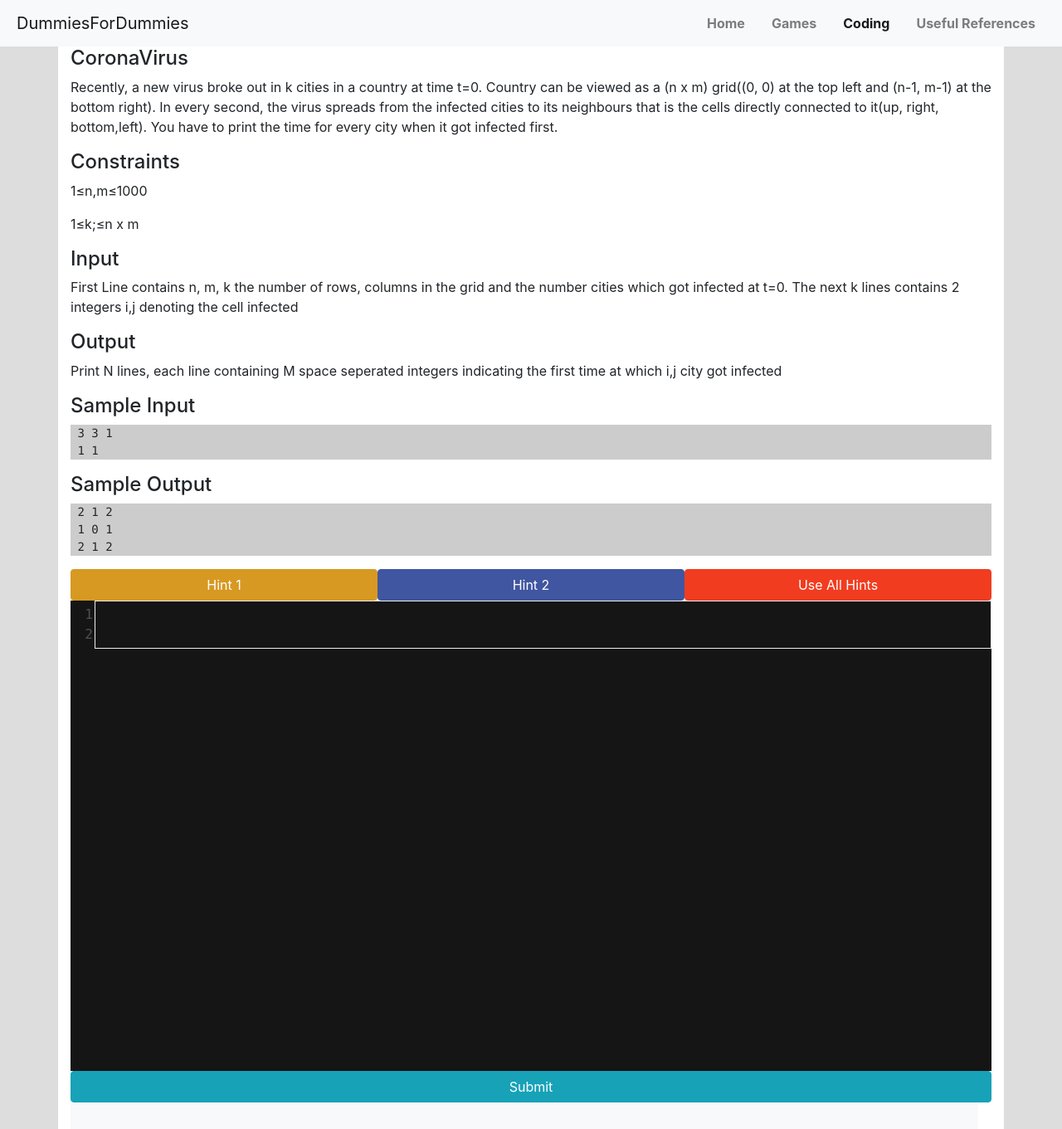
After one commit to KawshikManikantan/DummiesForDummies, a Flask app: template WebApp/templates/BFS_question.html in a window 1280 px wide. The commit adds this page. Shown: the whole page at 83% size. Run offline with Flask 2, Linux system fonts and the light colour scheme; the template is opened without the code that fills it, so the values that code supplies are empty; some libraries are stand-ins or nearby versions.

Commit message:
Added a question for BFS algorithm and appropriate changes in app.py like giving id

```diff
--- a/WebApp/app.py
+++ b/WebApp/app.py
@@ -3,13 +3,15 @@
 import subprocess
 
 app = Flask(__name__)
-filenames = ["SS_question.html", "BS_question.html", "BST_question.html"]
+filenames = ("SS_question.html", "BS_question.html", "BST_question.html", "BFS_question.html")
 
 def testhelp():
     if id == "1":
         return render_template('BS_question.html')
     elif id == "2":
         return render_template("BST_question.html")
+    elif id == "3":
+        return render_template("BFS_question.html")
 
 
 @app.route('/')
@@ -52,7 +54,9 @@
         if id == "1":
             return render_template("BS_question.html")
         elif id == "2":
-            return render_template('BST_question.html')
+            return render_template("BST_question.html")
+        elif id == "3":
+            return render_template("BFS_question.html")
         else:
             return render_template("questions_layout.html")
 
@@ -105,7 +109,7 @@
                 cwd=__location__, timeout=1,
                 stderr=subprocess.STDOUT)
         except Exception as e:
-            print("Entered Here")
+            print("Entered Here 1")
             instr = e.output.decode()
             for i in instr.split('\n'):
                 output_display.append(i)
--- /dev/null
+++ b/WebApp/templates/BFS_question.html
@@ -0,0 +1,25 @@
+{% extends "questions_layout.html" %}
+{% block question %}
+    <h4>CoronaVirus</h4>
+    <p>Recently, a new virus broke out in k cities in a country at time t=0. Country can be viewed as a (n x m) grid((0, 0) at the top left and (n-1, m-1) at the bottom right). In every second, the virus spreads from the infected cities to its neighbours that is the cells directly connected to it(up, right, bottom,left). You have to print the time for every city when it got infected first.</p>
+    <h4>Constraints</h4>
+    <p>1&le;n,m&le;1000</p>
+    <p>1&le;k;&le;n x m</p>
+    <h4>Input</h4>
+    <p>First Line contains n, m, k the number of rows, columns in the grid and the number cities which got infected at t=0. The next k lines contains 2 integers i,j denoting the cell infected</p>
+    <h4>Output</h4>
+    <p>Print N lines, each line containing M space seperated integers indicating the first time at which i,j city got infected</p>
+    <h4>Sample Input</h4>
+    <div style="background-color: #CCCCCC;">
+        <pre>
+ 3 3 1
+ 1 1</pre>
+    </div>
+    <h4>Sample Output</h4>
+    <div style="background-color: #CCCCCC;">
+        <pre>
+ 2 1 2
+ 1 0 1
+ 2 1 2</pre>
+    </div>
+{% endblock question %}
--- a/WebApp/templates/BST_question.html
+++ b/WebApp/templates/BST_question.html
@@ -15,7 +15,6 @@
         <pre>
  3
  2 3 1
-
  4
  2 3 4 1</pre>
     </div>
```
Also changed, not shown: WebApp/templates/BS_question.html (+2 -5 lines). Lines whose indentation alone changed are shown as unchanged.
